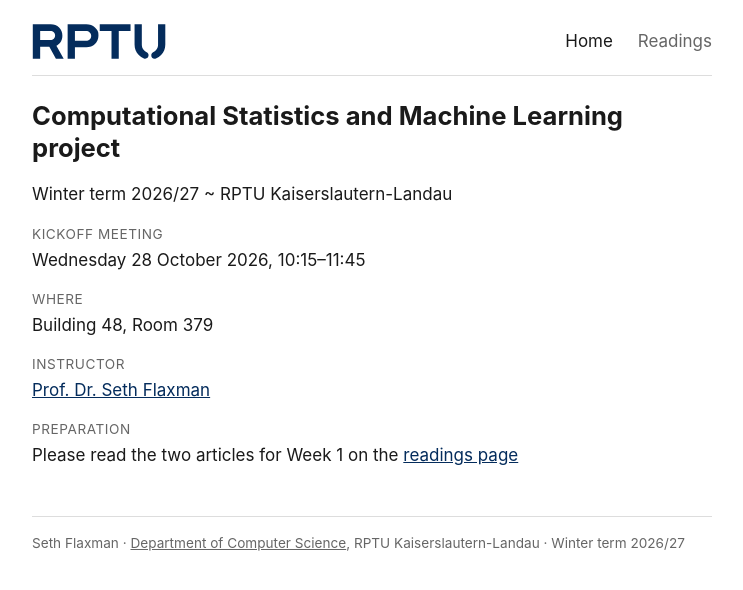
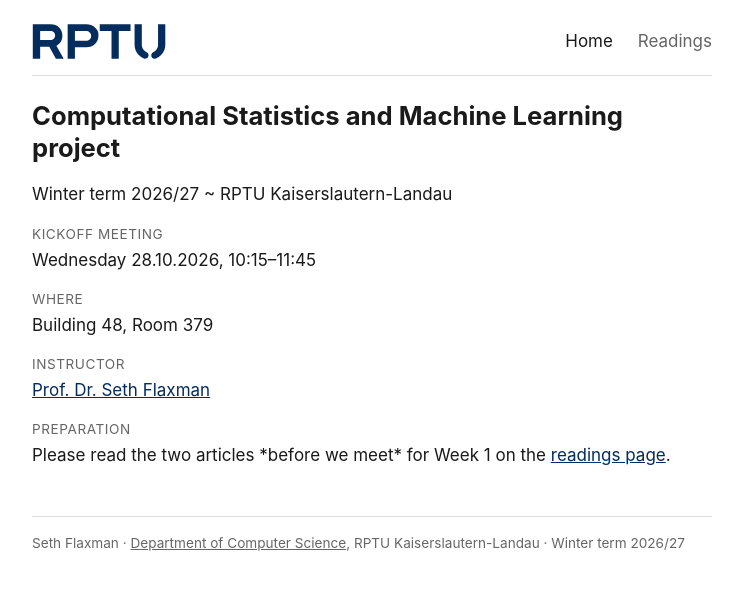
Before and after one commit to Asim-2000/rptu-csml-2026, a Jekyll site: the page built from index.md, in a window 1280 px wide. Shown: the top 590 px of the page, without its empty margins (268-1011 px from the left). Built offline with Jekyll 4.4.1, drawn with Linux system fonts in a browser that asks for light colours.

Commit message:
Update index.md

```diff
--- a/index.md
+++ b/index.md
@@ -9,11 +9,11 @@ Winter term 2026/27 ~ RPTU Kaiserslautern-Landau
 
 <dl>
 <dt>Kickoff meeting</dt>
-<dd>Wednesday 28 October 2026, 10:15–11:45</dd>
+<dd>Wednesday 28.10.2026, 10:15–11:45</dd>
 <dt>Where</dt>
 <dd>Building 48, Room 379</dd>
 <dt>Instructor</dt>
 <dd><a href="https://www.sethrf.com">Prof. Dr. Seth Flaxman</a></dd>
 <dt>Preparation</dt>
-  <dd>Please read the two articles for Week 1 on the <a href="https://flaxter.github.io/rptu-csml-2026/readings/">readings page</a></dd>
+  <dd>Please read the two articles *before we meet* for Week 1 on the <a href="https://flaxter.github.io/rptu-csml-2026/readings/">readings page</a>.</dd>
 </dl>
```
